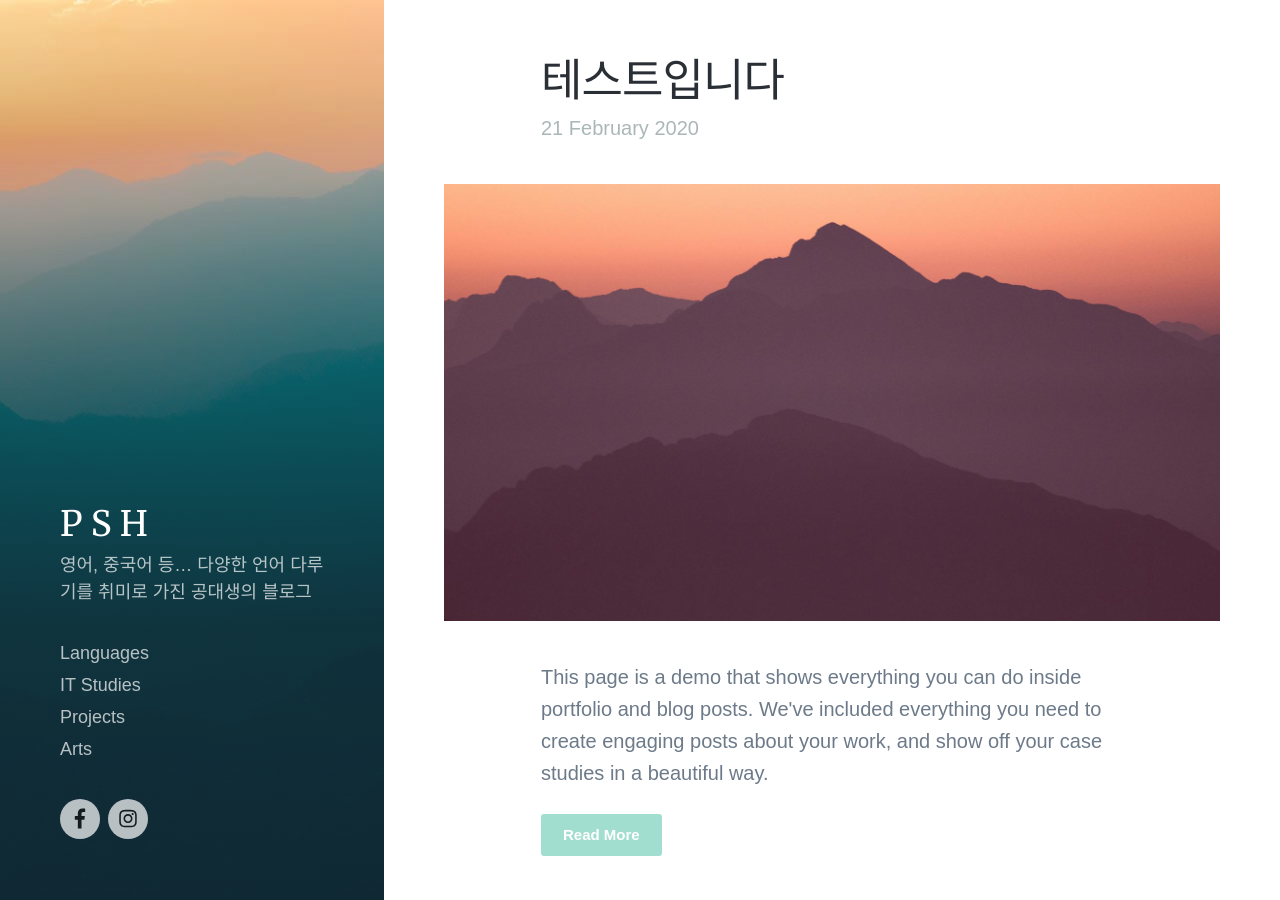
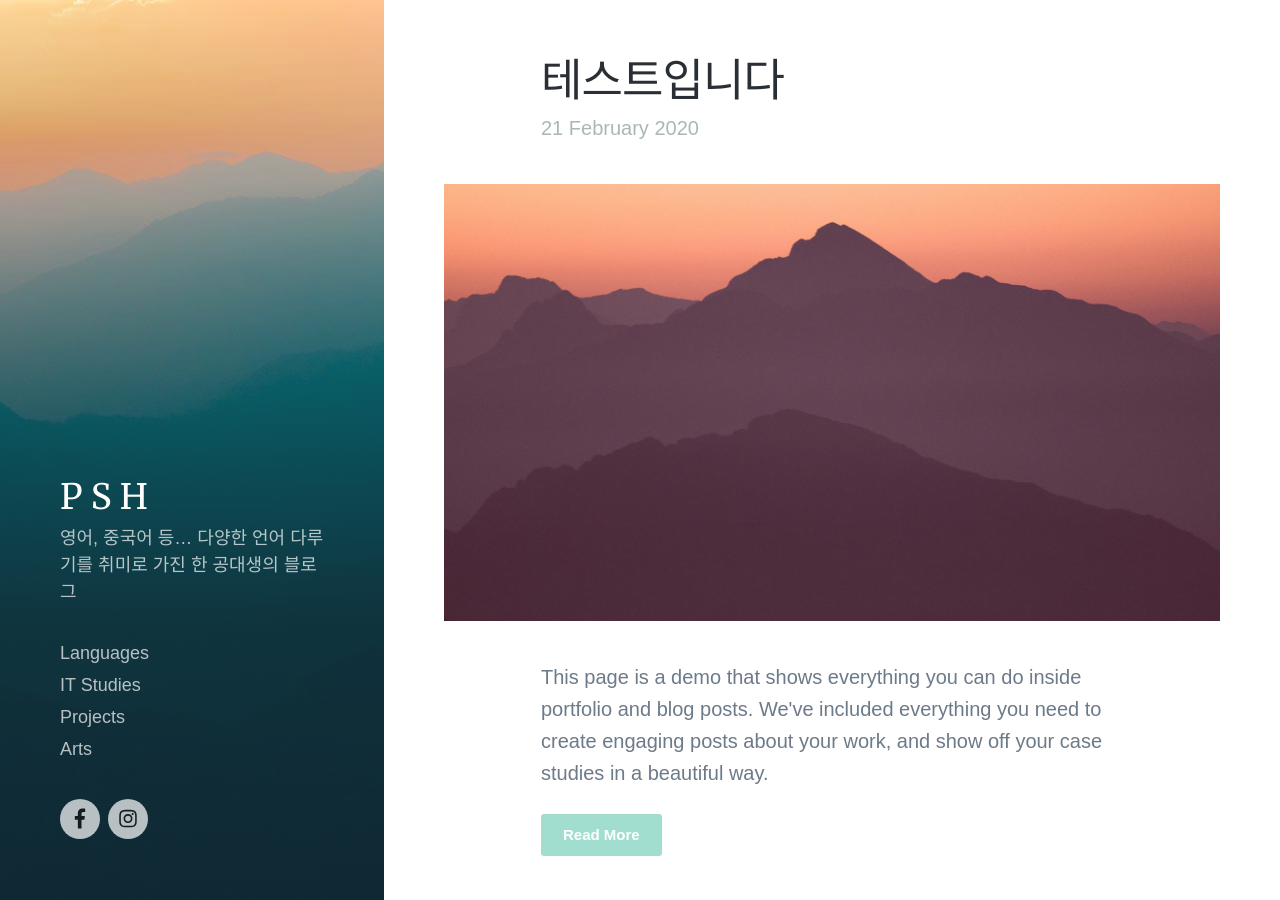
Before and after one commit to vendergood/vendergood.github.io, a Jekyll site: the page built from index.html, in a window 1280 px wide and 900 px high. Built offline with Jekyll 4.4.1, drawn with Linux system fonts in a browser that asks for light colours; nearby versions of some CDN libraries; some web fonts are replaced; the list of posts is cut into pages by our own code.

Commit message:
Update settings.yml

```diff
--- a/_data/settings.yml
+++ b/_data/settings.yml
@@ -1,6 +1,6 @@
 basic_settings:
   site_title: P S H
-  site_tagline: 영어, 중국어 등… 다양한 언어 다루기를 취미로 가진 공대생의 블로그
+  site_tagline: 영어, 중국어 등… 다양한 언어 다루기를 취미로 가진 한 공대생의 블로그
   favicon_image: /images/favicon.png
 
 header_settings:
```
